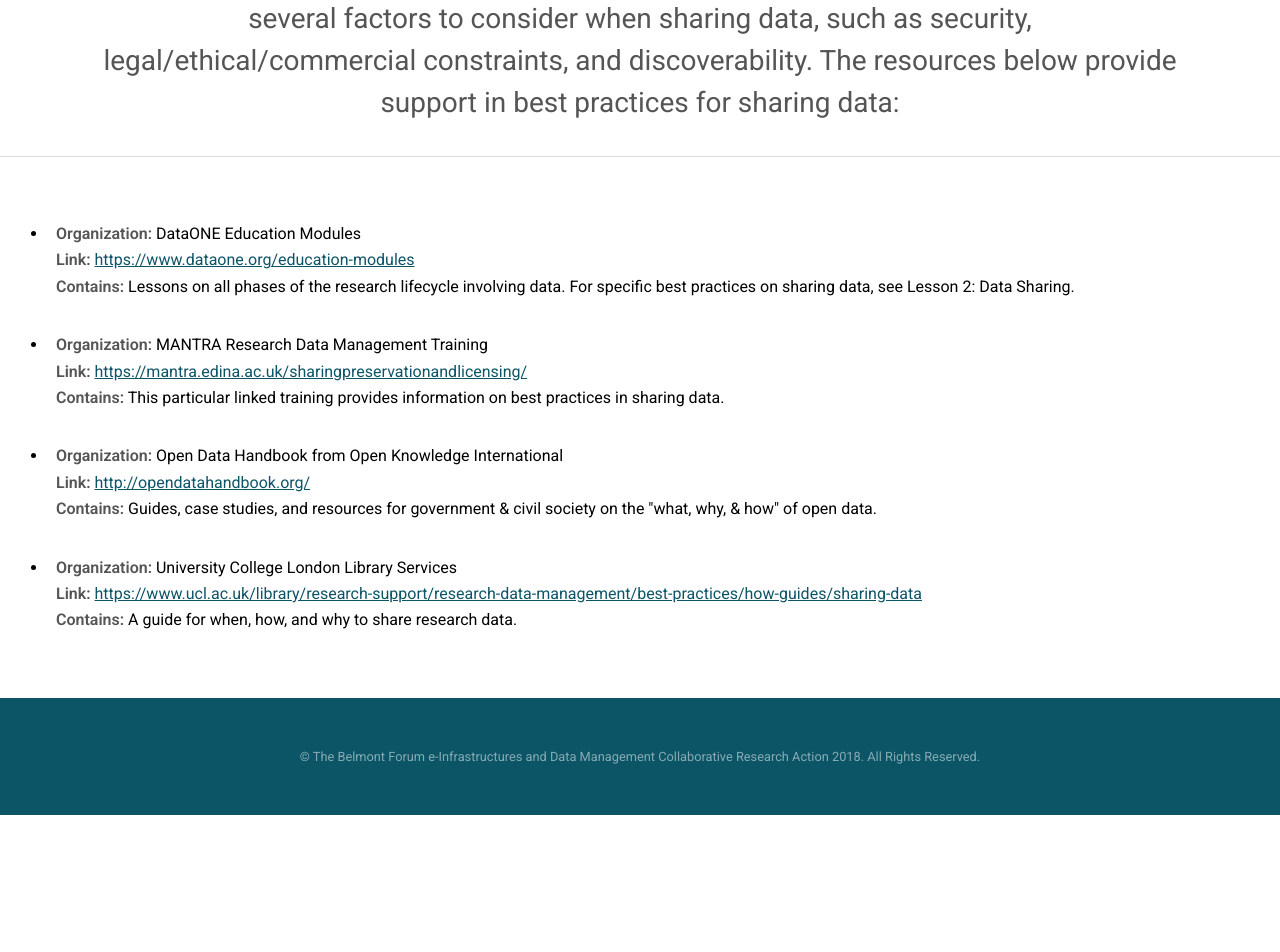
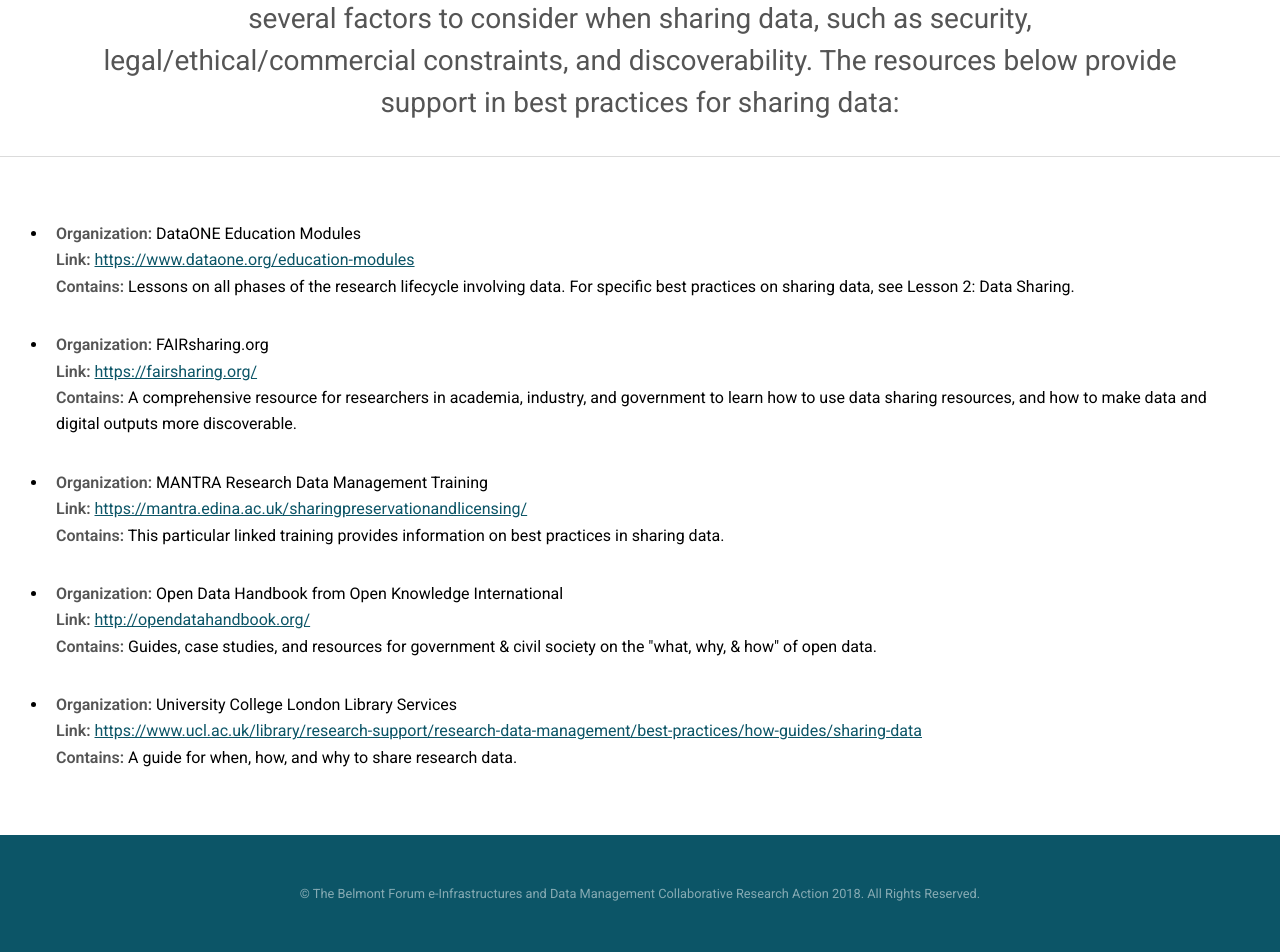
Before and after one commit to bfe-inf/toolkit, a Jekyll site: the page built from bp&s-sharing.html, in a window 1280 px wide. Shown: the part 456-1408 px from the top of the page. Built offline with Jekyll 4.4.1, drawn with Linux system fonts in a browser that asks for light colours; before the commit the page ends 1271 px from its top, so only the background shows below that.

Commit message:
Update bp&s-sharing.html

```diff
--- a/bp&s-sharing.html
+++ b/bp&s-sharing.html
@@ -61,6 +61,11 @@
 		   				<strong>Contains:</strong> Lessons on all phases of the research lifecycle involving data. For specific best practices on sharing data, see Lesson 2: Data Sharing.</li>
       					</ul>
 					<ul>
+	     					<li><strong>Organization:</strong> FAIRsharing.org<br/>
+             	   				<strong>Link:</strong> <a href="https://fairsharing.org/" target="_blank">https://fairsharing.org/</a><br/>
+		   				<strong>Contains:</strong> A comprehensive resource for researchers in academia, industry, and government to learn how to use data sharing resources, and how to make data and digital outputs more discoverable.</li>
+      					</ul>
+					<ul>
 	     					<li><strong>Organization:</strong> MANTRA Research Data Management Training<br/>
              	   				<strong>Link:</strong> <a href="https://mantra.edina.ac.uk/sharingpreservationandlicensing/" target="_blank">https://mantra.edina.ac.uk/sharingpreservationandlicensing/</a><br/>
 		   				<strong>Contains:</strong> This particular linked training provides information on best practices in sharing data. </li>
```
